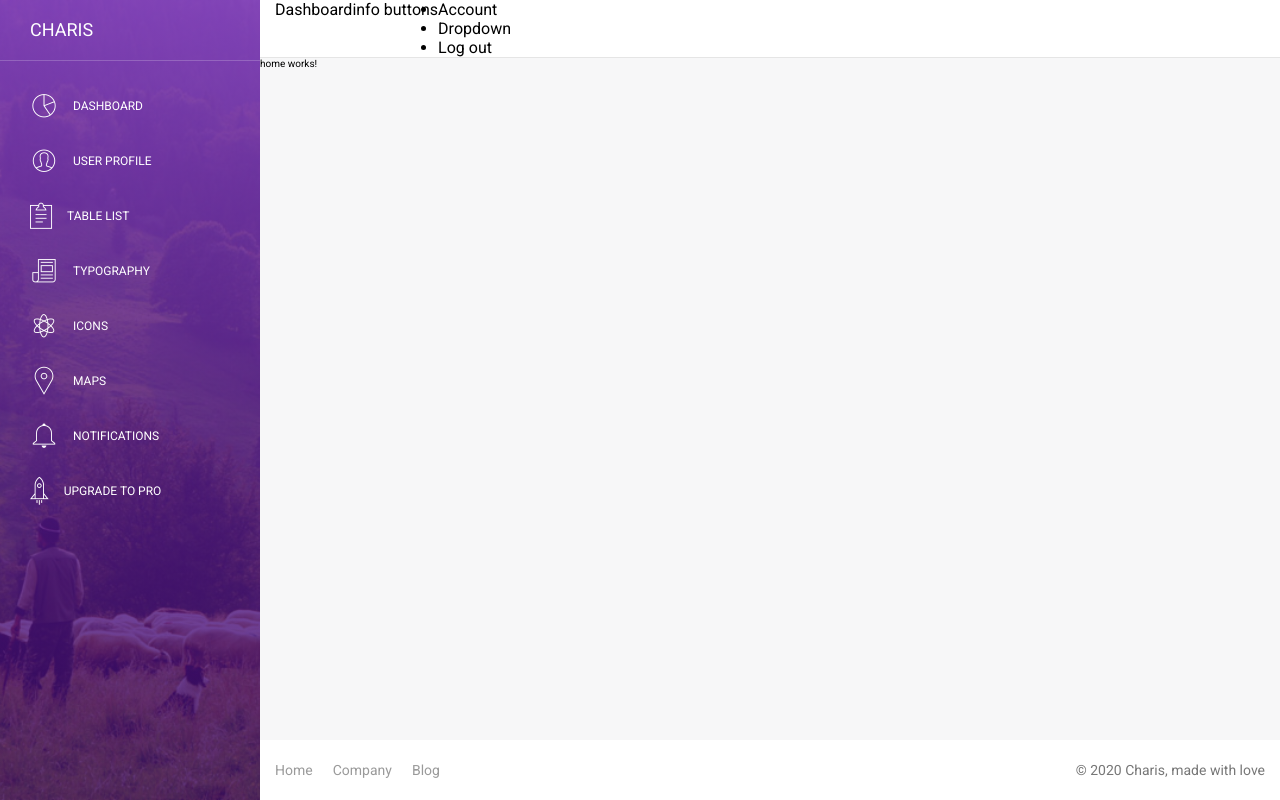
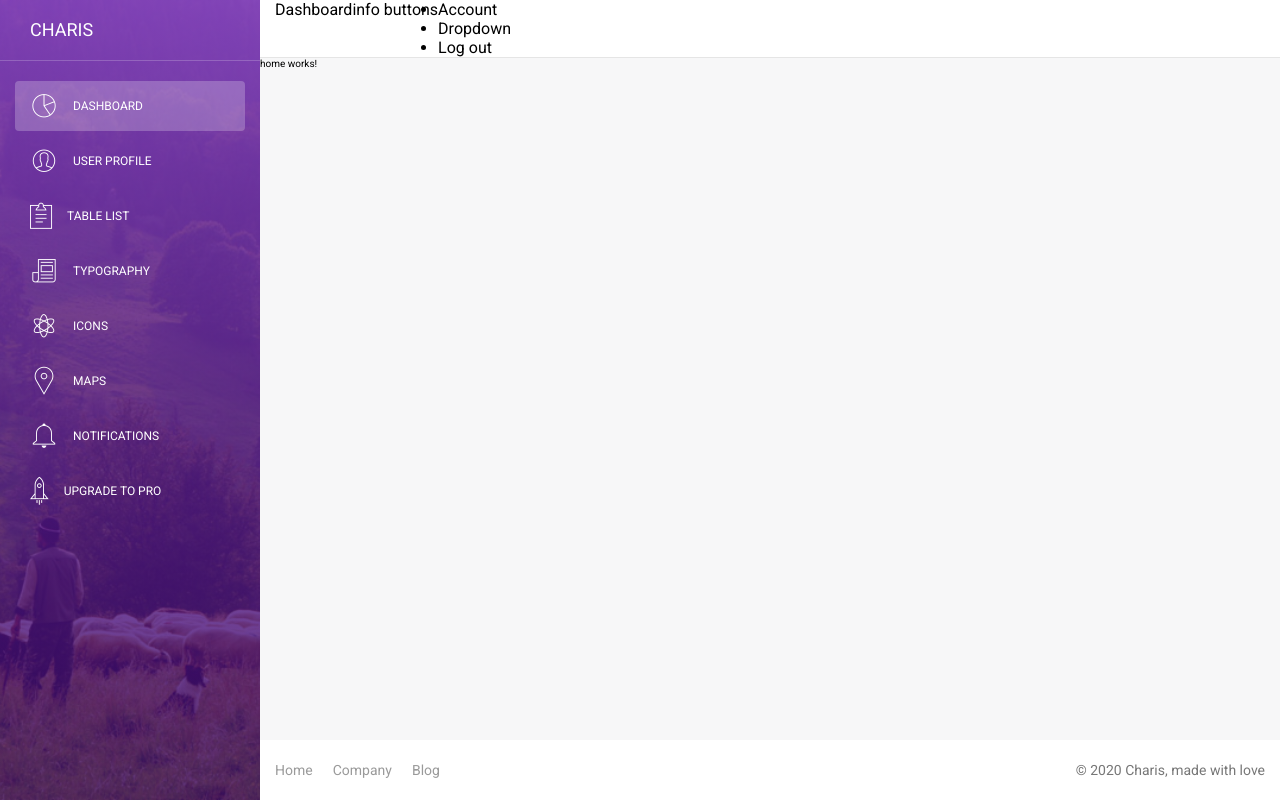
Before and after one commit to onwuvic/angular-admin-dashboard, an Angular app: page /dashboard in a window 1280 px wide. Built offline with nearby package versions, Linux system fonts and the light colour scheme.

Commit message:
add active link style on side nav

```diff
--- a/src/app/shared/side-nav/side-nav.component.scss
+++ b/src/app/shared/side-nav/side-nav.component.scss
@@ -31,8 +31,11 @@
     font-size: 1.4rem;
     list-style: none;
 
-    &-item {
-
+    &-item.active > a {
+      color: #fff;
+      opacity: 1;
+      background: rgba(255,255,255,.23);
+      border-radius: 4px;
     }
 
     &-link:link,
```
